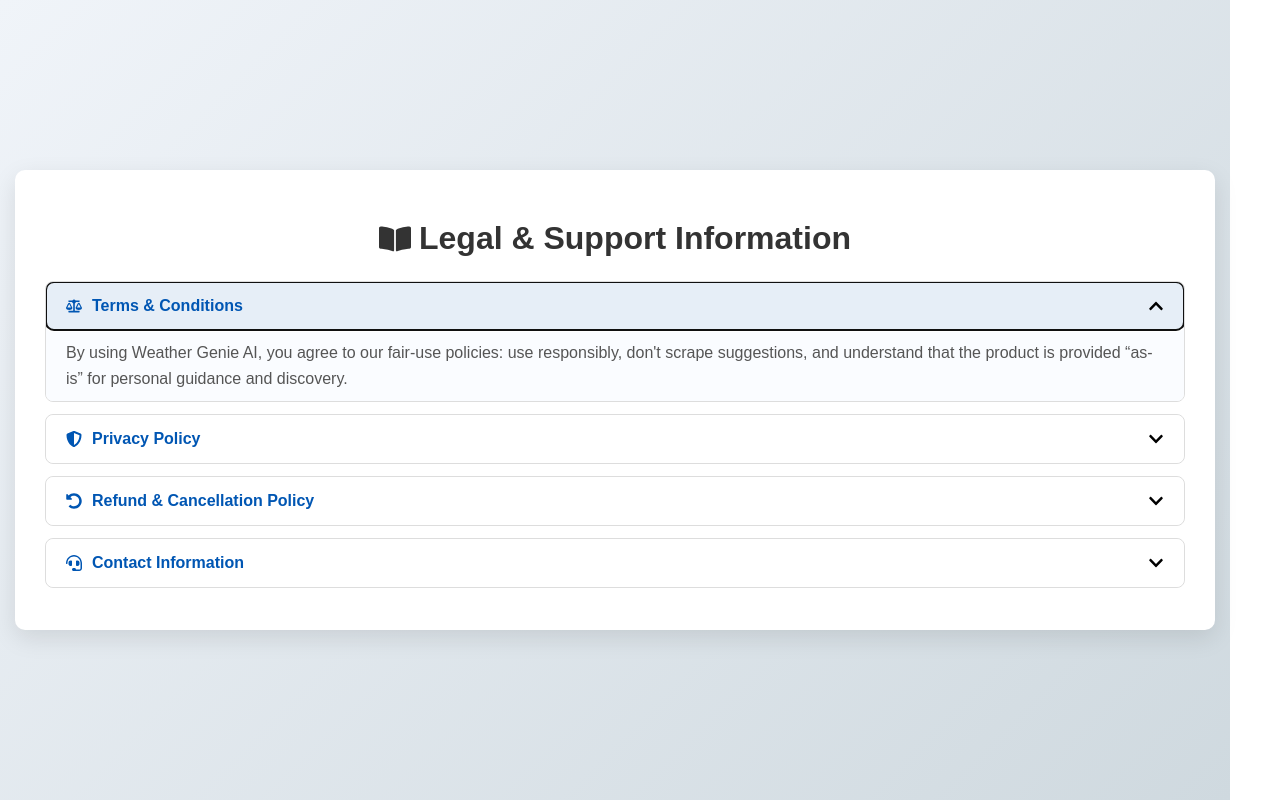
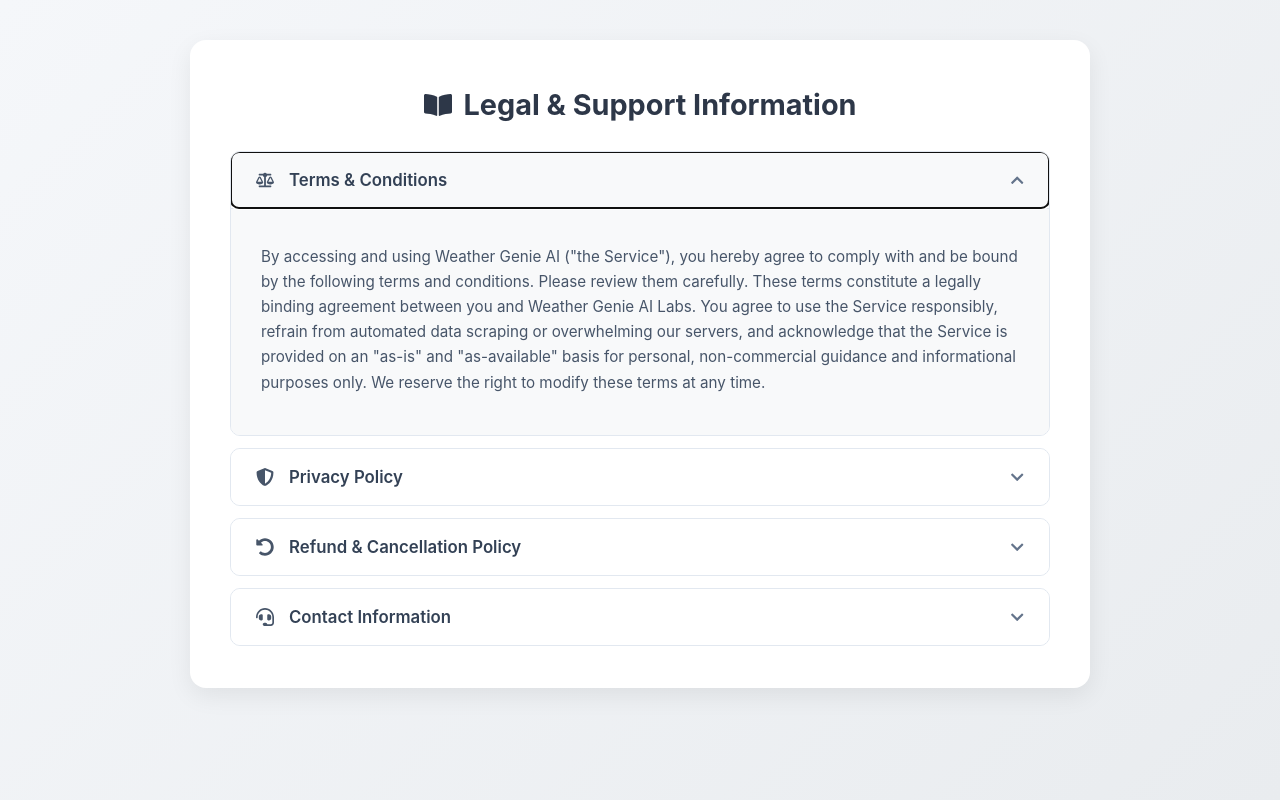
Before and after one commit to AnkitU1211/weather-genie, a React (Vite) app: page /legal-support in a window 1280 px wide. Both pictures are taken after a click on the button "Terms & Conditions". Built offline with nearby package versions, Linux system fonts and the light colour scheme.

Commit message:
Reworked the LegalSupport component to enhance its visual appeal, code organization, and accessibility features. Addresses feedback to make the page look more professional and genuine

```diff
--- a/src/components/LegalSupport.jsx
+++ b/src/components/LegalSupport.jsx
@@ -9,134 +9,269 @@
   FaBookOpen,
   FaPhone,
   FaEnvelope,
-  FaBuilding
+  FaBuilding,
 } from 'react-icons/fa';
 
-const sections = [
+// --- Data Configuration ---
+// Moved sections data outside the component for better separation of concerns.
+const legalSections = [
   {
     id: 'terms',
     title: 'Terms & Conditions',
-    icon: <FaBalanceScale />,
-    content: `By using Weather Genie AI, you agree to our fair-use policies: use responsibly, don't scrape suggestions, and understand that the product is provided “as-is” for personal guidance and discovery.`,
+    icon: <FaBalanceScale size={18} />, // Slightly adjusted icon size
+    content: `By accessing and using Weather Genie AI ("the Service"), you hereby agree to comply with and be bound by the following terms and conditions. Please review them carefully. These terms constitute a legally binding agreement between you and Weather Genie AI Labs. You agree to use the Service responsibly, refrain from automated data scraping or overwhelming our servers, and acknowledge that the Service is provided on an "as-is" and "as-available" basis for personal, non-commercial guidance and informational purposes only. We reserve the right to modify these terms at any time.`,
   },
   {
     id: 'privacy',
     title: 'Privacy Policy',
-    icon: <FaShieldAlt />,
-    content: `We value your privacy. We don't store your face, expressions, or any camera data. All mood detection is processed locally within your browser—no data is transmitted to our servers.`,
+    icon: <FaShieldAlt size={18} />,
+    content: `Your privacy is paramount to us. Weather Genie AI is designed with privacy at its core. We **do not** collect, store, or transmit any images, video feeds, facial recognition data, or specific emotional expressions from your device's camera. All mood detection and analysis processes occur entirely locally within your web browser environment. No sensitive personal data related to this feature ever leaves your device or reaches our servers. We may collect anonymized usage statistics to improve the service, but this data is aggregated and cannot be linked back to individual users.`,
   },
   {
     id: 'refund',
     title: 'Refund & Cancellation Policy',
-    icon: <FaUndoAlt />,
-    content: `Unsatisfied? Request a full refund within <strong>7 days</strong> of purchase. Refunds typically processed within <strong>5 business days</strong>. Contact support with your payment details.`,
+    icon: <FaUndoAlt size={18} />,
+    // Used dangerouslySetInnerHTML because the original content had HTML tags.
+    // Ensure any dynamic content passed here is properly sanitized if it comes from user input.
+    contentHtml: `We strive for customer satisfaction. If you are not satisfied with your purchase of a premium feature, you are eligible for a full refund provided you request it within <strong>7 calendar days</strong> of the initial purchase date. To request a refund, please contact our support team with your transaction ID and reason for the request. Refunds are typically processed within <strong>5-7 business days</strong> back to the original method of payment. Subscriptions can be cancelled at any time via your account settings, effective at the end of the current billing period.`,
   },
   {
     id: 'contact',
     title: 'Contact Information',
-    icon: <FaHeadset />,
-    content: [
-      { type: 'text', value: 'For help, inquiries, or feedback, contact us:' },
-      { type: 'email', value: 'Email support temporarily unavailable', status: 'unavailable' },
-      { type: 'phone', value: '+91-98188-36297' },
-      { type: 'address', value: 'Weather Genie AI Labs (Office setup in progress)' }
+    icon: <FaHeadset size={18} />,
+    contentItems: [ // Renamed for clarity
+      { type: 'text', value: 'For support, inquiries, or feedback, please reach out:' },
+      { type: 'email', value: 'support@weathergenie.ai', status: 'unavailable', note: '(Temporarily unavailable - please use phone)' },
+      { type: 'phone', value: '+91-98188-36297', accessibleValue: '+919818836297' }, // Added accessible value for tel link
+      { type: 'address', value: 'Weather Genie AI Labs, Sector 62, Noida, UP, India (Office setup in progress)' } // Added a bit more detail
     ]
   },
 ];
 
-const LegalSupport = () => {
-  const [openIndex, setOpenIndex] = useState(null);
+// --- Component ---
 
-  const toggleAccordion = (index) => {
-    setOpenIndex(openIndex === index ? null : index);
+const LegalSupportPage = () => {
+  const [openSectionId, setOpenSectionId] = useState(null); // Use ID for state
+
+  const toggleAccordion = (id) => {
+    setOpenSectionId(openSectionId === id ? null : id);
   };
 
-  return (
-    <div style={{
-      minHeight: '100vh',
-      width: '100%',
-      padding: '40px 15px',
-      background: 'linear-gradient(135deg, #f0f4f9, #cfd9df)',
+  // --- Styles ---
+  // Grouped styles for better readability
+
+  const pageStyle = {
+    minHeight: '100vh', // Use minHeight to ensure it covers viewport but can grow
+    width: '100vw',
+    padding: '40px 20px', // More padding top/bottom
+    background: 'linear-gradient(135deg, #f5f7fa 0%, #e9ecef 100%)', // Subtle gradient change
     display: 'flex',
     justifyContent: 'center',
-      alignItems: 'center',
-      fontFamily: "'Poppins', sans-serif",
+    alignItems: 'flex-start', // Align container to the top
+    fontFamily: "'Inter', -apple-system, BlinkMacSystemFont, 'Segoe UI', Roboto, 'Helvetica Neue', Arial, sans-serif",
     boxSizing: 'border-box',
-    }}>
-      <motion.div
-        initial={{ opacity: 0, y: 20 }}
-        animate={{ opacity: 1, y: 0 }}
-        transition={{ duration: 0.4 }}
-        style={{
-          flex: '1',
-          maxWidth: '1200px',
-          padding: '30px',
-          backgroundColor: '#fff',
-          boxShadow: '0 8px 24px rgba(0,0,0,0.1)',
-          borderRadius: '10px',
+    overflowY: 'auto', // Allow scrolling on the page if container grows
+  };
+
+  const containerStyle = {
+    maxWidth: '900px', // Slightly narrower for better readability on wide screens
+    width: '100%', // Take full width up to maxWidth
+    margin: '0 auto', // Center the container
+    padding: '30px 40px', // Increased padding inside container
+    backgroundColor: '#ffffff',
+    boxShadow: '0 8px 25px rgba(0, 0, 0, 0.07)', // Softer shadow
+    borderRadius: '16px', // More rounded corners
     boxSizing: 'border-box',
-        }}
-      >
-        <h1 style={{
-          fontSize: '2rem',
-          marginBottom: '25px',
+    display: 'flex',
+    flexDirection: 'column',
+  };
+
+  const headingStyle = {
+    fontSize: '1.8rem', // Slightly larger heading
+    fontWeight: 700,
+    marginBottom: '30px', // More space below heading
     display: 'flex',
     alignItems: 'center',
     justifyContent: 'center',
-          gap: '8px',
-          color: '#333',
-          textAlign: 'center'
-        }}>
-          <FaBookOpen /> Legal & Support Information
-        </h1>
+    gap: '12px', // More gap
+    color: '#2d3748', // Darker grey
+    textAlign: 'center',
+  };
 
-        {sections.map((section, index) => (
-          <motion.div key={section.id} style={{ marginBottom: '12px', borderRadius: '8px', overflow: 'hidden', border: '1px solid #ddd' }}>
-            <button
-              onClick={() => toggleAccordion(index)}
-              style={{
+  const accordionWrapperStyle = {
+    width: '100%', // Ensure it takes full width of container
+  };
+
+  const sectionStyle = {
+    marginBottom: '12px', // Space between accordion items
+    borderRadius: '10px', // Consistent rounding
+    overflow: 'hidden',
+    border: '1px solid #e2e8f0', // Standard border
+    backgroundColor: '#fff',
+    transition: 'box-shadow 0.3s ease',
+  };
+
+  const buttonStyle = (isOpen) => ({ // Function to dynamically set background
     width: '100%',
-                padding: '15px 20px',
+    padding: '18px 25px', // More padding in button
     display: 'flex',
     alignItems: 'center',
     justifyContent: 'space-between',
-                fontSize: '1rem',
-                fontWeight: '600',
-                background: openIndex === index ? '#e6eef7' : '#fff',
+    fontSize: '1.05rem', // Slightly larger title font
+    fontWeight: 600,
+    background: isOpen ? '#f8f9fa' : '#fff', // Lighter grey when open
     border: 'none',
     cursor: 'pointer',
-              }}>
-              <span style={{ display: 'flex', alignItems: 'center', gap: '10px', color: '#0056b3' }}>{section.icon} {section.title}</span>
-              <FaChevronDown style={{ transform: openIndex === index ? 'rotate(180deg)' : 'rotate(0)', transition: 'transform 0.3s ease' }} />
+    transition: 'background 0.25s ease',
+    color: '#334155', // Slightly different text color
+    textAlign: 'left', // Ensure text aligns left
+  });
+
+  const buttonTitleStyle = {
+    display: 'flex',
+    alignItems: 'center',
+    gap: '15px', // More gap between icon and title
+  };
+
+  const chevronStyle = (isOpen) => ({
+    transform: isOpen ? 'rotate(180deg)' : 'rotate(0)',
+    transition: 'transform 0.35s ease',
+    color: '#64748b', // Chevron color
+    fontSize: '0.9rem', // Make chevron slightly smaller
+  });
+
+  const contentWrapperStyle = {
+    // Framer Motion handles height animation
+    overflow: 'hidden', // Crucial for height animation
+    background: '#f8f9fa', // Match open button background
+    borderTop: '1px solid #e2e8f0',
+  };
+
+  const contentStyle = {
+    padding: '20px 30px 25px 30px', // More padding in content area
+    color: '#475569', // Content text color
+    lineHeight: '1.65', // Increased line height for readability
+    fontSize: '0.95rem', // Slightly larger content font
+  };
+
+  const contactItemStyle = (isUnavailable) => ({
+    color: isUnavailable ? '#94a3b8' : '#334155', // Grey out unavailable items
+    margin: '8px 0',
+    display: 'flex',
+    alignItems: 'center',
+    gap: '10px',
+    fontSize: '0.95rem',
+    cursor: isUnavailable ? 'not-allowed' : 'default',
+  });
+
+  const linkStyle = {
+    color: '#2563eb', // Standard link blue
+    textDecoration: 'none',
+    fontWeight: 500,
+    ':hover': { // Note: Inline styles don't support pseudo-classes directly
+      textDecoration: 'underline',
+    }
+  };
+  // You'd typically use CSS Modules or styled-components for hover effects.
+  // For inline, we can make it non-underlined by default.
+
+  return (
+    <div style={pageStyle}>
+      <motion.div
+        initial={{ opacity: 0, y: 30 }}
+        animate={{ opacity: 1, y: 0 }}
+        transition={{ duration: 0.5, ease: 'easeOut' }}
+        style={containerStyle}
+      >
+        <h1 style={headingStyle}>
+          <FaBookOpen size={28} /> {/* Slightly larger icon */}
+          Legal & Support Information
+        </h1>
+
+        <div style={accordionWrapperStyle}>
+          {legalSections.map((section) => {
+            const isOpen = openSectionId === section.id;
+            const contentId = `content-${section.id}`; // ID for aria-controls
+
+            return (
+              <motion.div
+                key={section.id}
+                style={sectionStyle}
+                whileHover={{ boxShadow: '0 6px 15px rgba(0, 0, 0, 0.06)' }} // Subtle hover shadow
+                transition={{ duration: 0.2 }}
+              >
+                {/* Accordion Header Button */}
+                <button
+                  onClick={() => toggleAccordion(section.id)}
+                  aria-expanded={isOpen}
+                  aria-controls={contentId} // Link button to content panel
+                  style={buttonStyle(isOpen)}
+                >
+                  <span style={buttonTitleStyle}>
+                    {React.cloneElement(section.icon, { color: '#475569' })} {/* Consistent Icon Color */}
+                    {section.title}
+                  </span>
+                  <FaChevronDown style={chevronStyle(isOpen)} />
                 </button>
 
-            <AnimatePresence>
-              {openIndex === index && (
-                <motion.div
-                  initial={{ height: 0, opacity: 0 }}
-                  animate={{ height: 'auto', opacity: 1 }}
-                  exit={{ height: 0, opacity: 0 }}
-                  transition={{ duration: 0.25 }}
-                  style={{ padding: '10px 20px', background: '#fafcff' }}
+                {/* Accordion Content Panel */}
+                <AnimatePresence initial={false}>
+                  {isOpen && (
+                    <motion.section // Use section tag for semantics
+                      id={contentId}
+                      initial={{ height: 0 }}
+                      animate={{ height: 'auto' }}
+                      exit={{ height: 0 }}
+                      transition={{ duration: 0.3, ease: 'easeInOut' }}
+                      style={contentWrapperStyle} // Apply overflow: hidden here
+                      aria-hidden={!isOpen}
                     >
-                  {typeof section.content === 'string' ? (
-                    <div dangerouslySetInnerHTML={{ __html: section.content }} style={{ color: '#555', lineHeight: '1.6' }} />
+                      {/* Render content based on type */}
+                      <div style={contentStyle}>
+                        {section.contentHtml ? (
+                          <div
+                            dangerouslySetInnerHTML={{ __html: section.contentHtml }}
+                          />
+                        ) : section.contentItems ? (
+                          section.contentItems.map((item, idx) => {
+                             const isUnavailable = item.status === 'unavailable';
+                             return (
+                               <p key={idx} style={contactItemStyle(isUnavailable)}>
+                                 {item.type === 'phone' && <FaPhone size={14} aria-hidden="true" />}
+                                 {item.type === 'email' && <FaEnvelope size={14} aria-hidden="true"/>}
+                                 {item.type === 'address' && <FaBuilding size={14} aria-hidden="true"/>}
+
+                                 {item.type === 'phone' && !isUnavailable ? (
+                                   <a href={`tel:${item.accessibleValue}`} style={linkStyle}>
+                                     {item.value}
+                                   </a>
+                                 ) : item.type === 'email' && !isUnavailable ? (
+                                    // Basic mailto link (can be improved)
+                                    <a href={`mailto:${item.value}`} style={linkStyle}>
+                                      {item.value}
+                                    </a>
                                   ) : (
-                    section.content.map((item, idx) => (
-                      <p key={idx} style={{ color: item.status === 'unavailable' ? '#aaa' : '#333', margin: '8px 0', display: 'flex', alignItems: 'center', gap: '8px' }}>
-                        {item.type === 'phone' && <FaPhone />} {item.type === 'email' && <FaEnvelope />} {item.type === 'address' && <FaBuilding />}
-                        {item.value}
+                                  // Display value directly for text, address, or unavailable items
+                                   <span>{item.value} {item.note && <i style={{ color: '#94a3b8' }}>{item.note}</i>}</span>
+                                 )}
                                </p>
-                    ))
+                             );
+                           })
+                        ) : (
+                          // Default text content
+                          <p>{section.content}</p>
                         )}
-                </motion.div>
+                      </div>
+                    </motion.section>
                   )}
                 </AnimatePresence>
               </motion.div>
-        ))}
+            );
+          })}
+        </div>
       </motion.div>
     </div>
   );
 };
 
-export default LegalSupport;
+export default LegalSupportPage;
```
Lines whose indentation alone changed are shown as unchanged.
